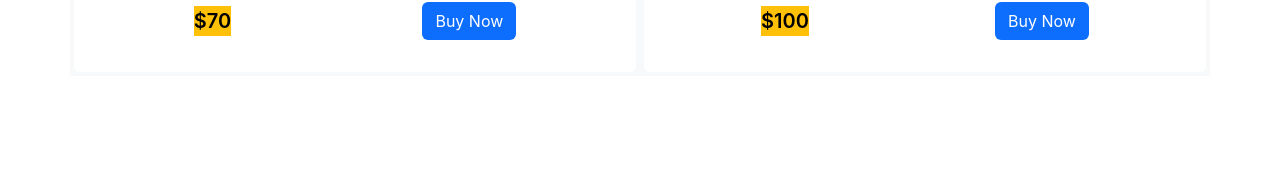
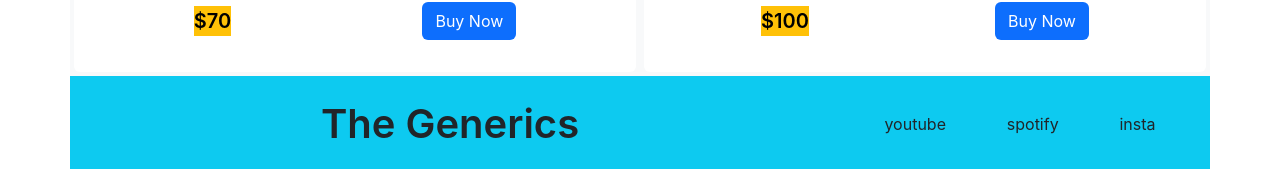
Before and after one commit to dasushan/e-commerce-website, a React (Create React App) app: page / in a window 1280 px wide. Shown: the part 1090-1259 px from the top of the page. Before the commit the page ends 1166 px from the top, so only its background shows below. Built offline with nearby package versions, Linux system fonts and the light colour scheme.

Commit message:
adding footer

```diff
--- a/src/App.js
+++ b/src/App.js
@@ -4,7 +4,7 @@ import { useState } from 'react';
 import Header from './components/Header/Header';
 import AvailableProduct from './components/Products/AvailableProducts/AvailableProduct';
 import Cart from './components/Cart/Cart';
-
+import Footer from './components/Footer/Footer';
 import CartProvider from './store/CartProvider';
 
 function App() {
@@ -22,6 +22,7 @@ function App() {
       <AvailableProduct />
 
       {cartIsShown && <Cart onClose={hideCartHandler} />}
+      <Footer />
     </CartProvider>
   );
 }
--- /dev/null
+++ b/src/components/Footer/Footer.js
@@ -0,0 +1,20 @@
+const Footer = () => {
+    return(
+        <>
+        <div className="container-lg bg-info">
+            <div className="row d-flex ">
+                <div className="col-md-8 p-4 display-6 fw-semibold text-center">
+                    The Generics
+                </div>
+                <div className="col-md-4 d-flex align-items-center justify-content-around p-4">
+                    <div>youtube</div>
+                    <div>spotify</div>
+                    <div>insta</div>
+                </div>
+            </div>
+        </div>
+        </>
+    )
+}
+
+export default Footer
```
